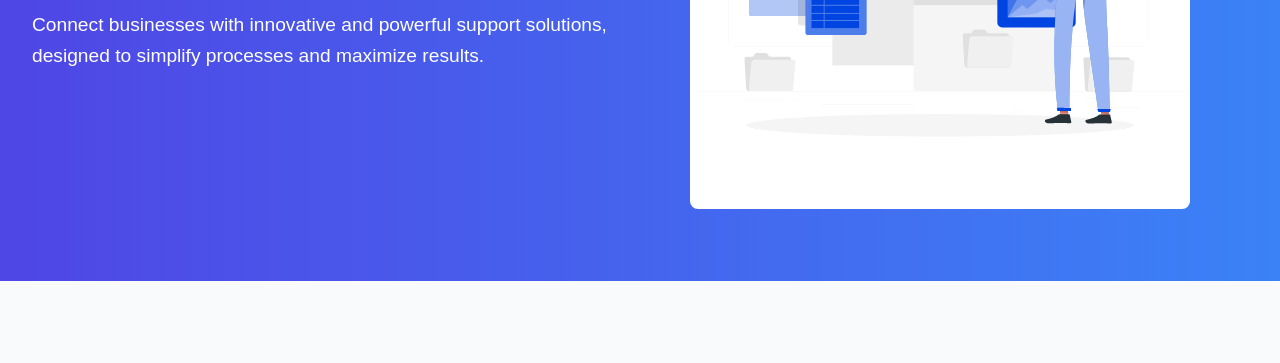
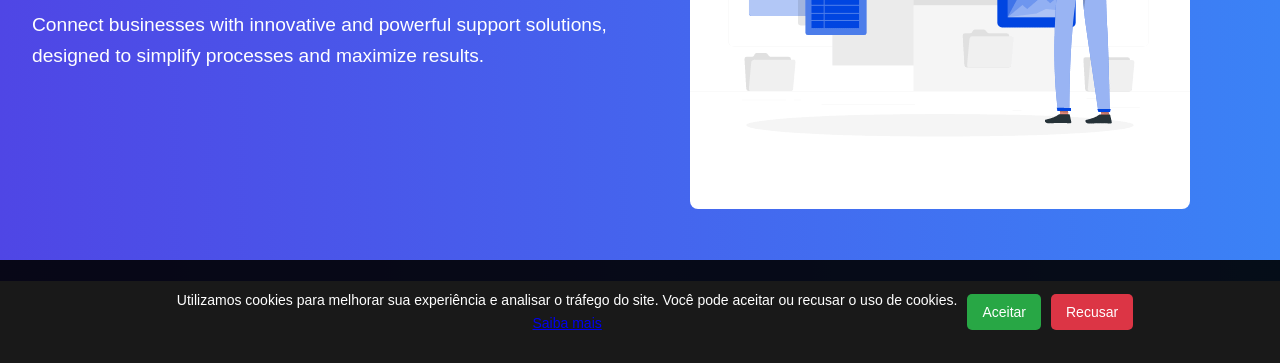
Before and after one commit to ocripthree/ocripthree.github.io, a plain HTML site: page index.html in a window 1280 px wide. Shown: the part 437-800 px from the top of the page. Drawn offline with Linux system fonts and the light colour scheme.

Commit message:
Add files via upload

```diff
--- a/index.html
+++ b/index.html
@@ -264,5 +264,79 @@
   <footer class="footer">
     <img src="./public/ocripthree-logo-40x40.png" alt=""> <p>&copy; 2025 Ocripthree. All rights reserved.</p>
   </footer>
+  <!-- Banner de Consentimento de Cookies -->
+<div id="cookie-banner" class="cookie-banner">
+  <p>Utilizamos cookies para melhorar sua experiência e analisar o tráfego do site. Você pode aceitar ou recusar o uso de cookies.<br>
+      <a href="/politica-de-cookies" target="_blank">Saiba mais</a>
+  </p>
+  <button id="accept-cookies" class="btn accept">Aceitar</button>
+  <button id="deny-cookies" class="btn deny">Recusar</button>
+</div>
+
+<style>
+  .cookie-banner {
+      position: fixed;
+      bottom: 0;
+      left: 0;
+      width: 100%;
+      background: rgba(0, 0, 0, 0.9);
+      color: #fff;
+      padding: 15px;
+      text-align: center;
+      display: flex;
+      justify-content: center;
+      align-items: center;
+      gap: 10px;
+      font-size: 14px;
+      z-index: 9999;
+  }
+  .btn {
+      padding: 10px 15px;
+      border: none;
+      border-radius: 5px;
+      cursor: pointer;
+      font-size: 14px;
+  }
+  .accept {
+      background: #28a745;
+      color: white;
+  }
+  .deny {
+      background: #dc3545;
+      color: white;
+  }
+</style>
+
+<script>
+  document.addEventListener("DOMContentLoaded", function () {
+      const banner = document.getElementById("cookie-banner");
+      const acceptBtn = document.getElementById("accept-cookies");
+      const denyBtn = document.getElementById("deny-cookies");
+
+      // Se o usuário já aceitou ou recusou, não mostrar o banner
+      if (localStorage.getItem("cookieConsent")) {
+          banner.style.display = "none";
+          return;
+      }
+
+      // Ao aceitar os cookies
+      acceptBtn.addEventListener("click", function () {
+          localStorage.setItem("cookieConsent", "accepted");
+          window.dataLayer = window.dataLayer || [];
+          window.dataLayer.push({ 'event': 'cookie_consent_given' });
+          gtag('consent', 'update', { 'ad_storage': 'granted', 'analytics_storage': 'granted' });
+          banner.style.display = "none";
+      });
+
+      // Ao recusar os cookies
+      denyBtn.addEventListener("click", function () {
+          localStorage.setItem("cookieConsent", "denied");
+          window.dataLayer = window.dataLayer || [];
+          window.dataLayer.push({ 'event': 'cookie_consent_denied' });
+          gtag('consent', 'update', { 'ad_storage': 'denied', 'analytics_storage': 'denied' });
+          banner.style.display = "none";
+      });
+  });
+</script>
 </body>
 </html>
```
